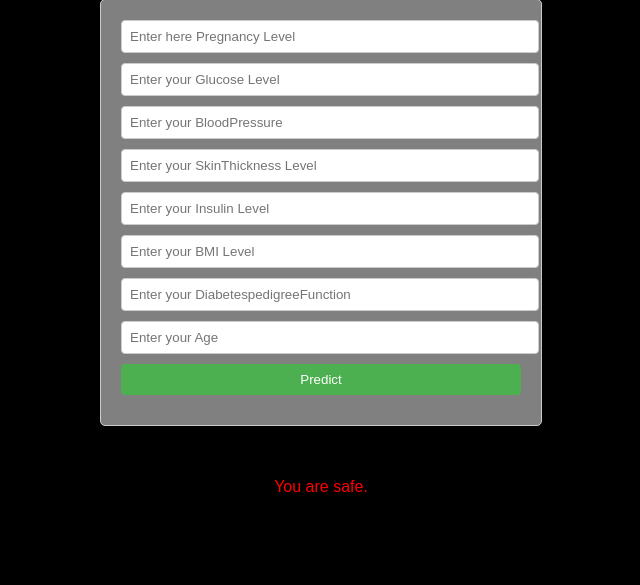
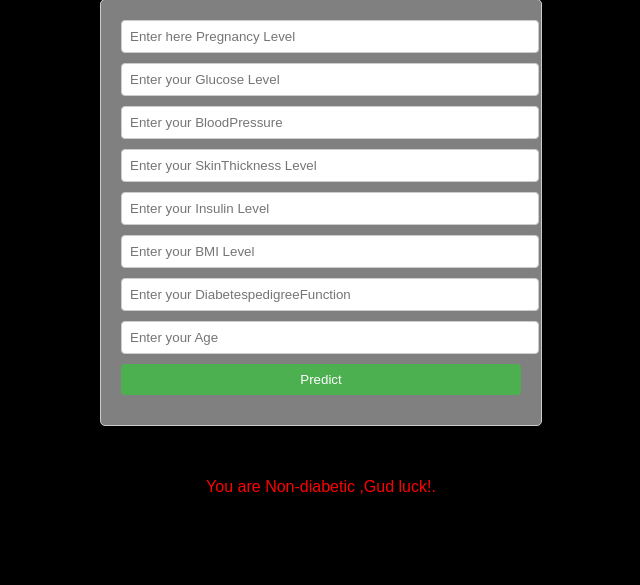
Before and after one commit to riteshkr95/Diabetes-Prediction, a Flask app: template templates/P_0.html in a window 1280 px wide. Shown: the part 69-654 px from the top of the page, without its empty margins (319-959 px from the left). Run offline with Flask 3, Linux system fonts and the light colour scheme; the template is opened without the code that fills it, so the values that code supplies are empty; parts of the project's set-up code (start-up, migrations or seed data) failed here and were passed over.

Commit message:
Update P_0.html

```diff
--- a/templates/P_0.html
+++ b/templates/P_0.html
@@ -81,7 +81,7 @@
 
     <br>
     <br>
-    <p style="color: red; text-align: center;"> You are safe.</p>
+    <p style="color: red; text-align: center;"> You are Non-diabetic ,Gud luck!.</p>
 
 </div>
 
```
